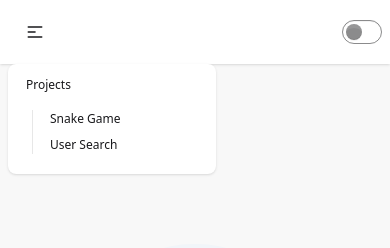
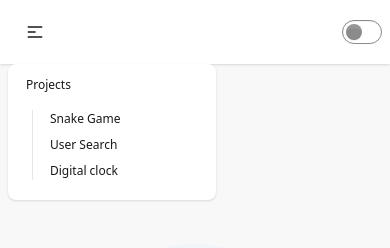
Before and after one commit to kunwardeep/kunwardeep-portfolio, a Next.js app: page / in a window 390 px wide. Both pictures are taken after a click on the button 35 px from the left and 32 px from the top of the page. Shown: the top 248 px of the page. Built offline with nearby package versions, Linux system fonts and the light colour scheme.

Commit message:
Added digital clock link as well

```diff
--- a/src/app/projects/portfolio/components/Header/index.tsx
+++ b/src/app/projects/portfolio/components/Header/index.tsx
@@ -53,6 +53,14 @@ const Header = () => {
                       User Search
                     </Link>
                   </li>
+                  <li>
+                    <Link
+                      className="whitespace-nowrap"
+                      href="/projects/digitalClock"
+                    >
+                      Digital clock
+                    </Link>
+                  </li>
                 </ul>
               </li>
             </ul>
@@ -93,6 +101,14 @@ const Header = () => {
                       User Search
                     </Link>
                   </li>
+                  <li>
+                    <Link
+                      className="whitespace-nowrap"
+                      href="/projects/digitalClock"
+                    >
+                      Digital clock
+                    </Link>
+                  </li>
                 </ul>
               </details>
             </li>
```
